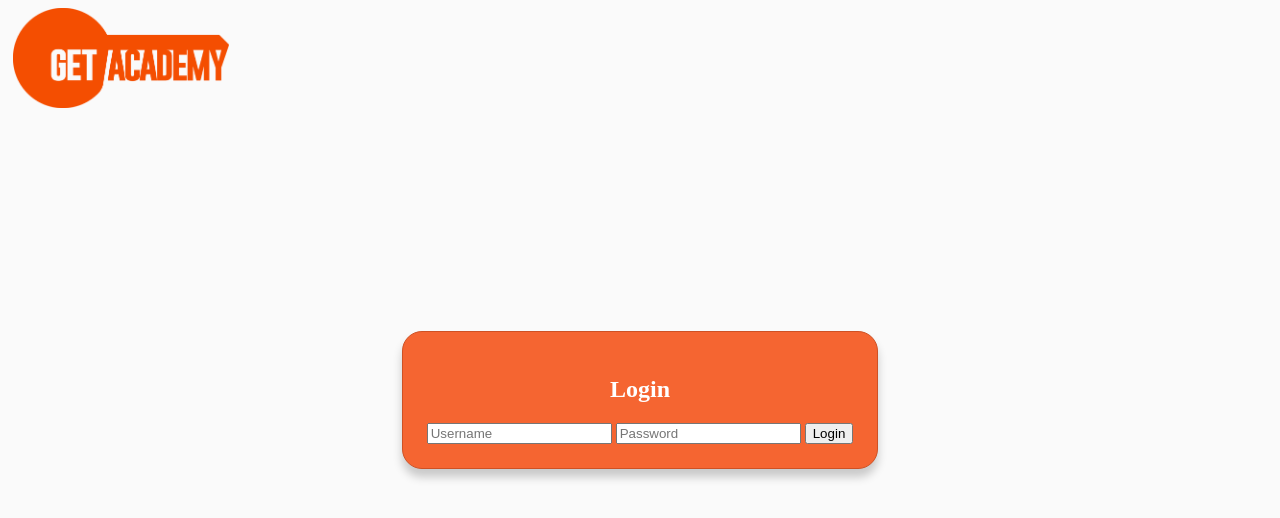
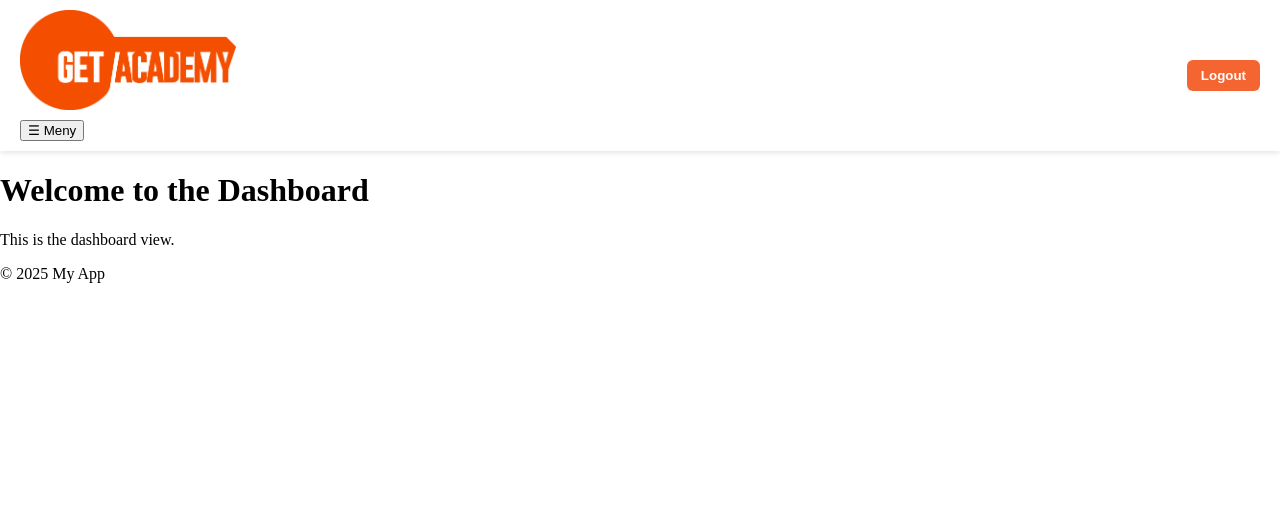
Before and after one commit to andwar92/nkNettside, a plain HTML site: page index.html in a window 1280 px wide. Drawn offline with Linux system fonts and the light colour scheme.

Commit message:
masse ting å tang

```diff
--- a/app.js
+++ b/app.js
@@ -1,21 +1,34 @@
-function updateView(page){
-    model.app.currentPage = page;
+function updateView() {
 
-    //let page = model.app.currentPage;
+    let page = model.app.currentPage
+
     let currentPage = '';
 
-    switch(page) {
-        case 'dashboard':
+    switch (page) {
+        case 'dashboardView':
+            model.app.previousPage.push('dashboardView')
             currentPage = dashboardView();
             break;
         case 'loginView':
             currentPage = loginView();
             break;
-        }
+    }
 
-    document.getElementById('app').innerHTML = `
-    ${currentPage}
-    `;
+    document.getElementById('app').innerHTML = layoutView(currentPage);
+}
+function setPage(nameOfPage) {
+    model.app.previousPage.push(nameOfPage)
+    model.app.currentPage = nameOfPage;
+    updateView();
+}
+
+function goToPreviousPage(delta) {
+    if (delta == -1 && model.app.previousPage.length > 0) {
+        model.app.previousPage.pop();
+        model.app.currentPage = model.app.previousPage.pop();
+        setPage(model.app.currentPage)
+    }
+    updateView();
 }
 
 
--- a/index.html
+++ b/index.html
@@ -6,10 +6,11 @@
     <title>Document</title>
     <link rel="stylesheet" href="style.css">
 </head>
-<body onload= "updateView('loginView')" >
+<body onload="updateView()" >
     <div id="app">
     </div>
     <script src="js/core/model.js"></script>
+    <script src="js/core/layoutView.js"></script>
     <script src="js/login/loginController.js"></script>
     <script src="js/login/loginView.js"></script>
     <script src="js/users/userController.js"></script>
--- /dev/null
+++ b/js/core/layoutView.js
@@ -0,0 +1,31 @@
+function layoutView(contentHTML) {
+    if (model.app.currentPage == 'loginView') {
+        return /*HTML*/`
+        <header class="headerbox">
+            <img style="max-height:120px;" src="img/logo.png">
+        </header>
+        ${loginView()}`;
+    }
+    else {
+        return /*HTML*/`
+
+    <div class="layout">
+        <header class="headerbox">
+            <div class="logocontainer">
+            <img src="img/logo.png" alt="Logo"/>
+            <button class="open-btn" onclick="toggleSidebar()">☰ Meny</button>
+            </div>
+            <button class="logout-btn" onclick="setPage('loginView')">Logout</button>
+        </header>
+
+        <main class="main-content">
+            ${contentHTML}
+        </main>
+
+        <footer class="main-footer">
+            <p>&copy; 2025 My App</p>
+        </footer>
+    </div>
+    `;
+    }
+}
--- a/js/core/model.js
+++ b/js/core/model.js
@@ -1,6 +1,6 @@
 const model = {
     app: {
-        currentPage: 'loginView',
+        currentPage: 'dashboardView',
         currentUserId: 0,
         previousPage: [],
 
--- a/js/dashboard/dashboardView.js
+++ b/js/dashboard/dashboardView.js
@@ -1,8 +1,24 @@
 function dashboardView() {
-   let dashboardHTML= /*HTML*/`
-    <h1>Welcome to the Dashboard</h1>
-    <p>This is the dashboard view.</p>
-    <button onclick="updateView('loginView')">Logout</button>
+   let dashboardHTML = /*HTML*/`
+     <h1>Welcome to the Dashboard</h1>
+     <p>This is the dashboard view.</p>
     `;
-    return dashboardHTML;
+   return dashboardHTML;
 }
+
+
+function sidebarView() {
+   let sidebarHTML = /*HTML*/`
+   <div class="sidebar">
+   <p>Hjem</p><br>
+   <p>Opggaver</p><br>
+   <p>Chat</p><br>
+   </div>
+   `;
+   return sidebarHTML;
+};
+
+function sidebarController() {
+   let sidebar = '';
+
+}
--- a/js/login/loginController.js
+++ b/js/login/loginController.js
@@ -17,7 +17,7 @@ function loginCheck() {
         alert("Login successful!");
         model.app.currentUserId = foundUser.userID;
         model.app.currentPage = 'dashboard';
-        updateView('dashboard'); // this is how navigation happens
+        setPage('dashboardView'); // this is how navigation happens
     } else {
         alert("Invalid username or password");
     }
--- a/js/login/loginView.js
+++ b/js/login/loginView.js
@@ -1,13 +1,15 @@
 function loginView() {
     let loginHTML = /*HTML*/`
-    <header class="logo">
-        <img src="img/logo.png">
-    </header>
-    <div class="loginContainer">
-    <h2 style="text-align: center; color: white;"> Login </h2>
-    <input type="text" id="username" placeholder="Username" oninput="usernameLogin(this.value)"/>
-    <input type="password" id="password" placeholder="Password" oninput="passwordLogin(this.value)"/>
-    <button id="loginButton" onclick="loginCheck()"> Login</button>
+    <div class="loginbox">
+
+        <div class="logincontainer">
+        <h2 style="text-align: center; color: white;"> Login </h2>
+            <form>
+                <input type="text" id="username" placeholder="Username" oninput="usernameLogin(this.value)" />
+                <input type="password" id="password" placeholder="Password" oninput="passwordLogin(this.value)" />
+                <button id="loginButton" type="submit" onclick="loginCheck(); return false;">Login</button>
+            </form>
+        </div>
     </div>
     `;
     return loginHTML;
--- a/style.css
+++ b/style.css
@@ -1,37 +1,114 @@
-html, body {
-  height: 100%;
+html,
+body {
+    height: 100vh;
     margin: 0;
 }
+
 body {
+    display: flex;
+    flex-direction: column;
+    /* header øverst, resten under */
+    min-height: 100vh;
+    background-color: white;
+}
+
+
+/* header tar ikke plass i flex-vekst */
+header.headerbox {
+    position: sticky;
+    top: 0;
+    z-index: 1000;
+    flex: 0 0 auto;
+    width: 100%;
+    display: flex;
+    justify-content: space-between;
+    align-items: center;
+    padding: 10px 20px;
+    background-color: rgb(255, 255, 255);
+    box-shadow: 0 2px 5px rgba(0, 0, 0, 0.1);
+    box-sizing: border-box;
+}
+
+.sidebar {
+    box-sizing: border-box;
+    padding: 10px 20px;
+    background-color: rgb(255, 255, 255);
+    box-shadow: 0 2px 5px rgba(0, 0, 0, 0.1);
+}
+
+
+.loginbox {
+    position: fixed;
+    top: 50%;
+    left: 50%;
+    transform: translate(-50%, -50%);
     display: flex;
     justify-content: center;
     align-items: center;
-background-color: rgb(250, 250, 250);
+    padding: 16px;
+    width: 100%;
+    /* valgfritt */
+    pointer-events: auto;
 }
-.loginContainer {
-border: solid, 1px;
+
+
+/* selve login-kortet */
+.logincontainer {
+    border: 1px solid rgba(245, 101, 49, 1);
     border-radius: 20px;
-border-color: rgb(206, 81, 36);
     background-color: rgb(245, 101, 49);
-box-shadow:  0 8px 10px rgba(0,0,0,0.2);
+    box-shadow: 0 8px 10px rgba(0, 0, 0, 0.2);
     padding: 1.5rem;
-};
+    width: fit-content;
+}
 
 .logo {
+    max-width: 200px;
+    max-height: 100px;
+}
+
+.logocontainer {
+    display: flex;
+    flex-direction: column;
+    align-items: flex-start;
+    gap: 10px;
+}
+
+.menu-icon {
+    height: 40px;
+    width: 40px;
+    cursor: pointer;
+}
+
+.logout-btn {
+    background: rgb(245, 101, 49);
+    color: white;
+    border: none;
+    border-radius: 6px;
+    padding: 8px 14px;
+    font-weight: bold;
+    cursor: pointer;
+}
+
+.logout-btn:hover {
+    background: rgb(206, 81, 36);
+}
+
+.headerbox img {
+    max-width: 216px;
+    max-height: 100px;
+}
+
+/* .headerbox {
     width: 1px;
     height: 5px;
-}
+    } */
 
-.logo img {
-    max-width: 216px;
-    max-height:100px;
-}
-
-header {
+/* header {
         position: fixed;
         top: 1%;
         left: 1%;
-}
+        } */
 
 
 
```
Also changed, not shown: img/Hamburger_icon.svg.png (added). Lines whose indentation alone changed are shown as unchanged.
